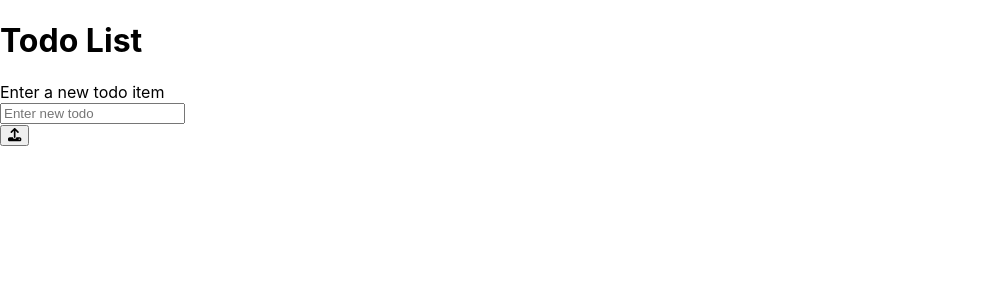
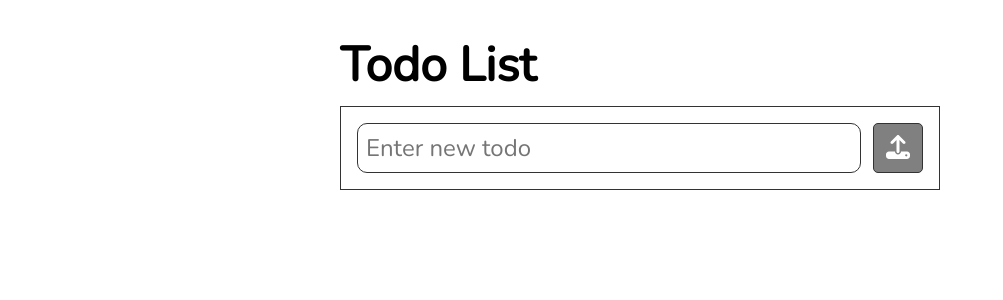
Before and after one commit to Natnael772/todo-app, a React (Create React App) app: page / in a window 1280 px wide. Shown: the top 300 px of the page, without its empty margins (0-1003 px from the left). Built offline with nearby package versions, Linux system fonts and the light colour scheme.

Commit message:
Styled todolist ui

```diff
--- a/src/index.css
+++ b/src/index.css
@@ -1,13 +1,94 @@
+@import url("https://fonts.googleapis.com/css2?family=Nunito&display=swap");
+
 body {
-  margin: 0;
-  font-family: -apple-system, BlinkMacSystemFont, 'Segoe UI', 'Roboto', 'Oxygen',
-    'Ubuntu', 'Cantarell', 'Fira Sans', 'Droid Sans', 'Helvetica Neue',
-    sans-serif;
-  -webkit-font-smoothing: antialiased;
-  -moz-osx-font-smoothing: grayscale;
+  font-family: "Nunito", sans-serif;
+  font-size: 1.5rem;
 }
 
-code {
-  font-family: source-code-pro, Menlo, Monaco, Consolas, 'Courier New',
-    monospace;
+input[type="text"],
+button {
+  font: inherit;
 }
+
+main {
+  margin: auto;
+  max-width: 600px;
+}
+
+h1 {
+  margin-bottom: 0.5rem;
+}
+
+article {
+  padding: 1rem;
+  display: flex;
+  justify-content: space-between;
+  align-items: center;
+  border: 1px solid hsl(0, 0%, 58%);
+}
+
+.todo {
+  display: flex;
+  justify-content: flex-start;
+  align-items: center;
+}
+
+input[type="checkbox"] {
+  min-width: 30px;
+  min-height: 30px;
+  margin-right: 1rem;
+}
+
+button {
+  min-width: 50px;
+  min-height: 50px;
+  border: 1px solid #333;
+  border-radius: 10%;
+  cursor: pointer;
+}
+
+.trash {
+  background-color: #fff;
+  color: mediumvioletred;
+}
+
+.trash:focus,
+.trash:hover {
+  filter: brightness(120%);
+}
+
+form {
+  padding: 1rem;
+  display: flex;
+  justify-content: space-between;
+  align-items: center;
+  border: 1px solid #333;
+  margin-bottom: 1rem;
+}
+
+form label {
+  position: absolute;
+  left: -10000px;
+}
+
+.new-todo {
+  width: 100%;
+  padding-right: 30px;
+}
+
+input[type="text"] {
+  width: 100%;
+  padding: 0.5rem;
+  border-radius: 10px;
+  border: 0.5px solid #333;
+}
+
+.submit {
+  background-color: gray;
+  color: #fff;
+}
+
+.submit:focus,
+.submit:hover {
+  background-color: limegreen;
+}
```
